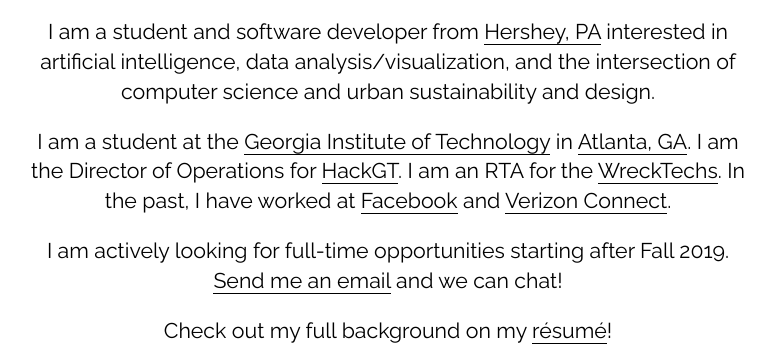
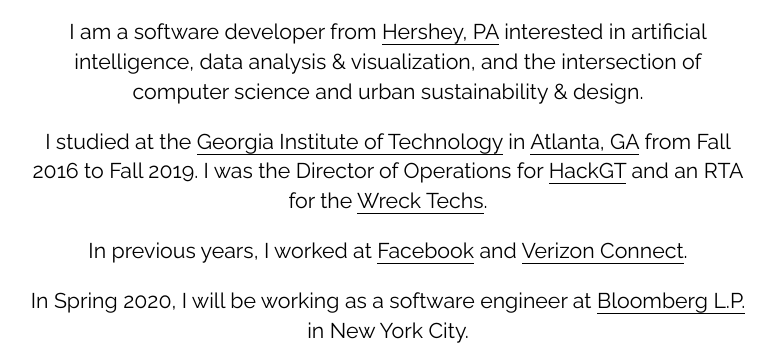
Before and after one commit to NameThatFollows/website, a plain HTML site: page index.html in a window 1280 px wide. Shown: the part 231-594 px from the top of the page, without its empty margins (252-1027 px from the left). Drawn offline with Linux system fonts and the light colour scheme.

Commit message:
Home updates

```diff
--- a/index.html
+++ b/index.html
@@ -30,11 +30,13 @@
             </section>
 
             <section id="main-content">
-                <p>I am a student and software developer from <a href="http://www.hersheypa.com/" target="_blank">Hershey, PA</a> interested in artificial intelligence, data analysis/visualization, and the intersection of computer science and urban sustainability and design.</p>
+                <p>I am a software developer from <a href="http://www.hersheypa.com/" target="_blank">Hershey, PA</a> interested in artificial intelligence, data analysis &amp; visualization, and the intersection of computer science and urban sustainability &amp; design.</p>
 
-                <p>I am a student at the <a href="http://www.gatech.edu" target="_blank">Georgia Institute of Technology</a> in <a href="https://goo.gl/maps/9cDs11jx2ED2" target="_blank">Atlanta, GA</a>. I am the Director of Operations for <a href="http://hackgt.com" target="_blank">HackGT</a>. I am an RTA for the <a href="http://wrecktechs.gatech.edu/" target="_blank">WreckTechs</a>. In the past, I have worked at <a href="https://facebook.com/" target="_blank">Facebook</a> and <a href="https://www.verizonconnect.com/" target="_blank">Verizon Connect</a>.
+                <p>I studied at the <a href="http://www.gatech.edu" target="_blank">Georgia Institute of Technology</a> in <a href="https://goo.gl/maps/9cDs11jx2ED2" target="_blank">Atlanta, GA</a> from Fall 2016 to Fall 2019. I was the Director of Operations for <a href="http://hackgt.com" target="_blank">HackGT</a> and an RTA for the <a href="http://wrecktechs.gatech.edu/" target="_blank">Wreck Techs</a>.</p>
 
-                <p>I am actively looking for full-time opportunities starting after Fall 2019. <a href="mailto:hello@jamesjlu.com" target="_blank">Send me an email</a> and we can chat!</p>
+                <p>In previous years, I worked at <a href="https://about.fb.com/" target="_blank">Facebook</a> and <a href="https://www.verizonconnect.com/" target="_blank">Verizon Connect</a>.</p>
+
+                <p>In Spring 2020, I will be working as a software engineer at <a href='https://www.bloomberg.com/company/' target='_blank'>Bloomberg L.P.</a> in New York City.</p>
 
                 <p>Check out my full background on my <a href="./resume.html">résumé</a>!</p>
             </section>
```
